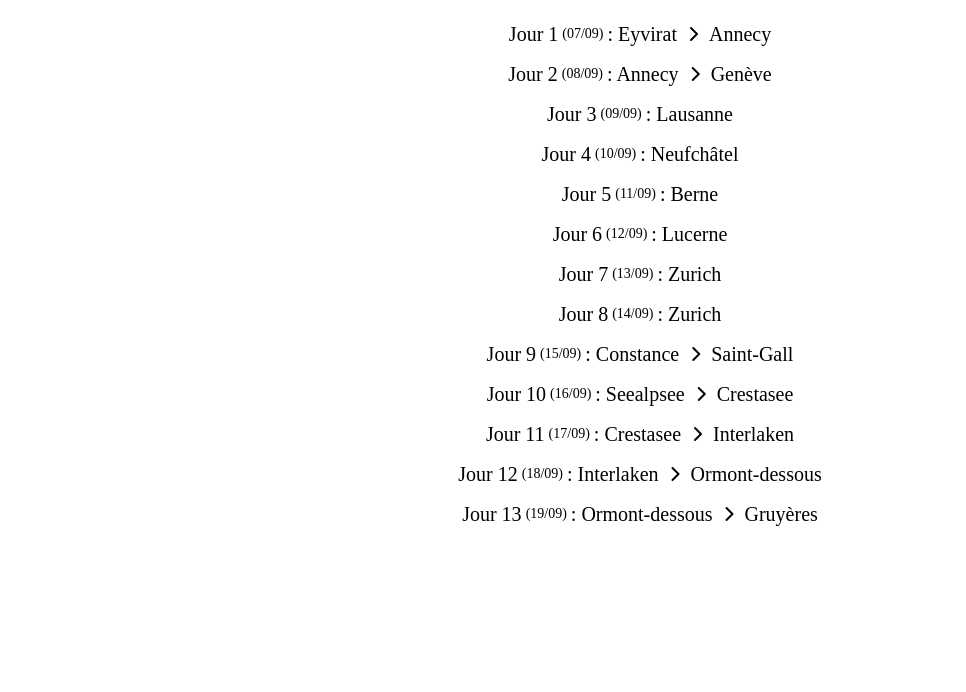
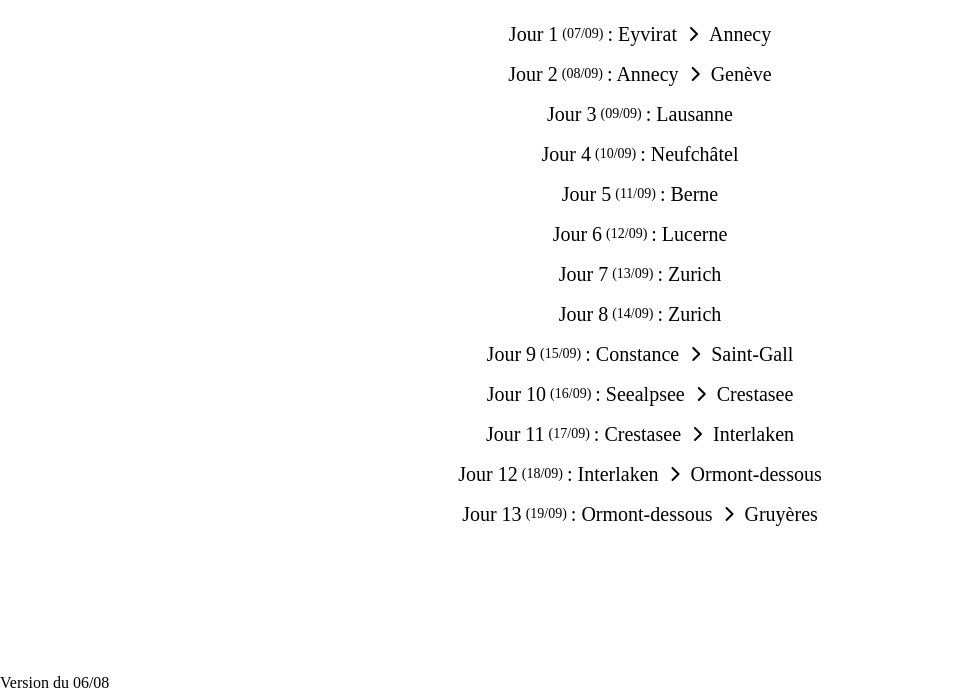
Before and after one commit to charlottemllt/Suisse, a plain HTML site: page index.html in a window 1280 px wide. Shown: the part 126-818 px from the top of the page, without its empty margins (0-966 px from the left). Drawn offline with Linux system fonts and the light colour scheme.

Commit message:
add version date

```diff
--- a/index.html
+++ b/index.html
@@ -39,6 +39,7 @@
 
     <!-- FOOTER -->
     <footer>
+        Version du 06/08
     </footer>
 </body>
 </html>
```
